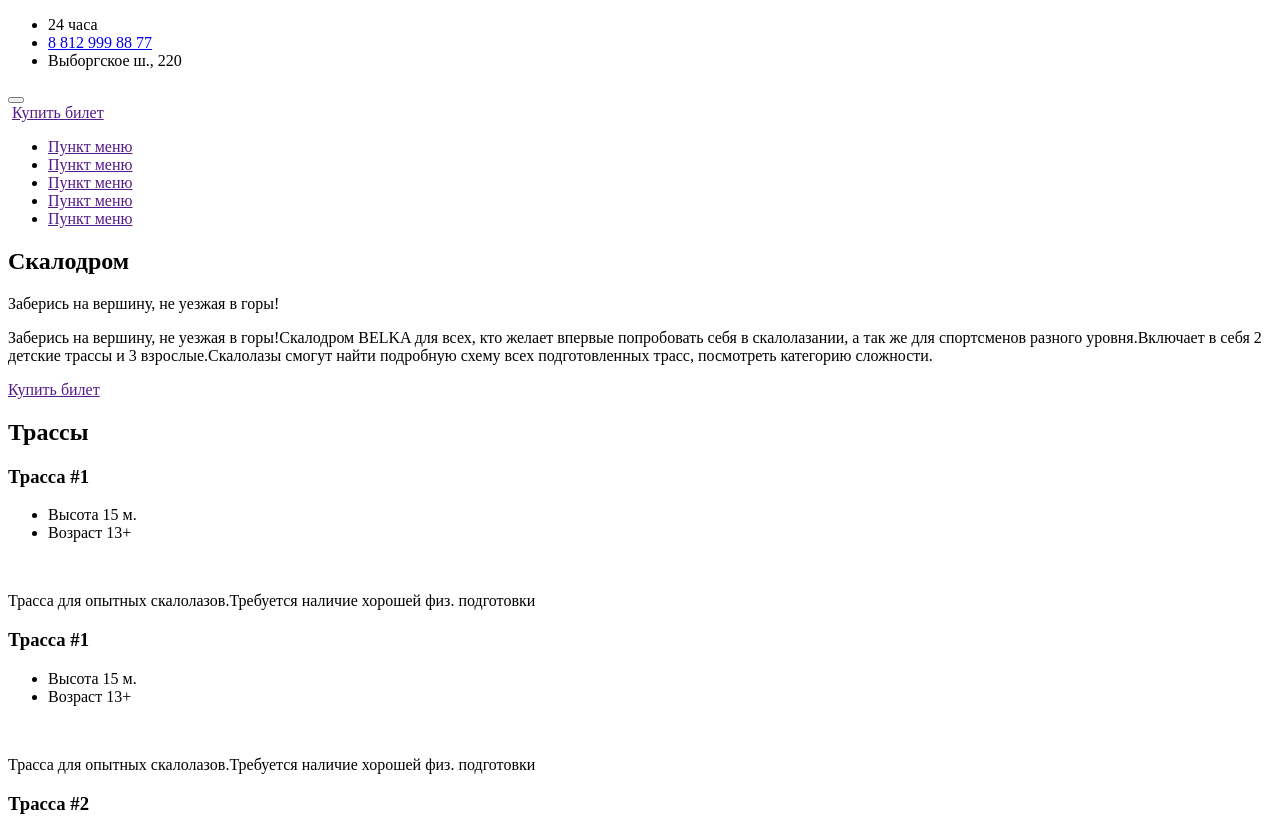
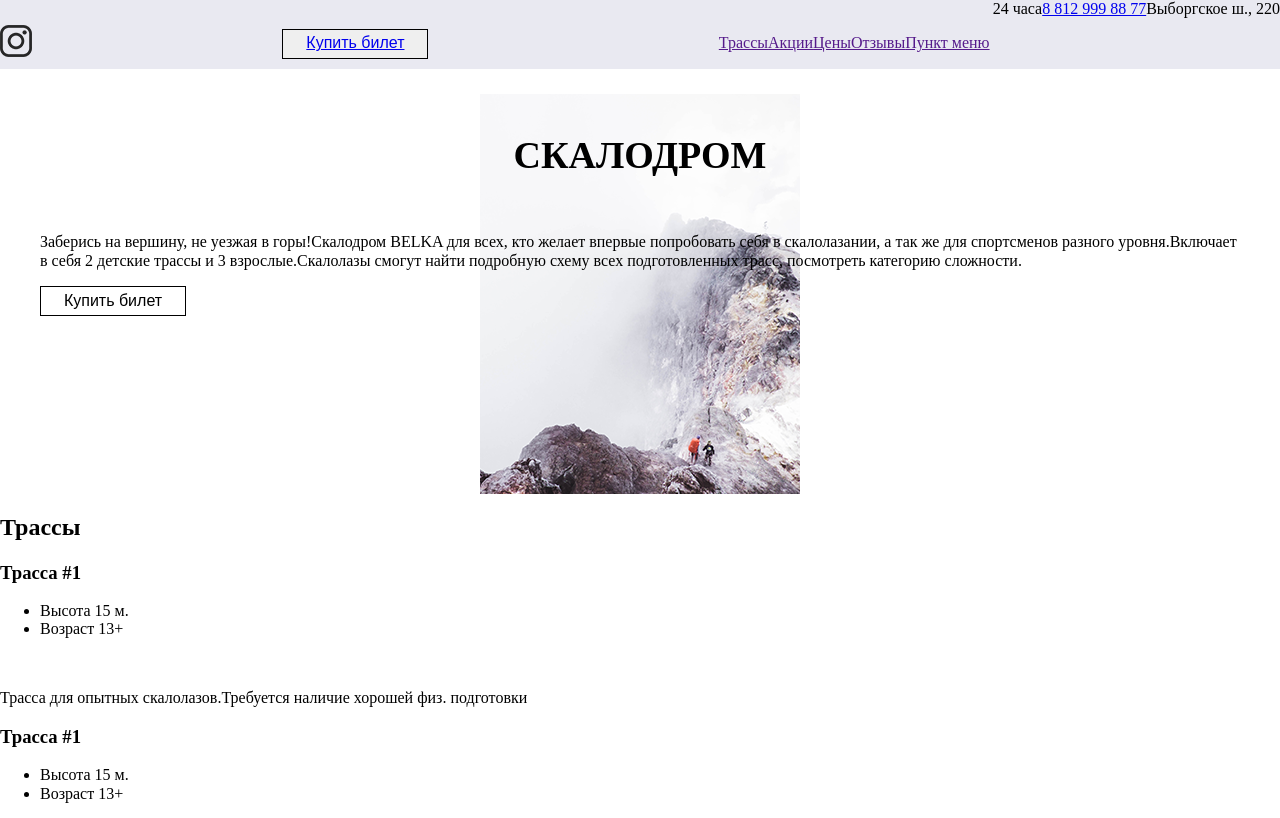
Before and after one commit to filinova/belka, a plain HTML site: page index.html in a window 1280 px wide. Shown: the top 818 px of the page. Drawn offline with Linux system fonts and the light colour scheme.

Commit message:
Промо на мобильном 320

```diff
--- /dev/null
+++ b/css/style.css
@@ -0,0 +1,190 @@
+@font-face {
+  font-family:"OpenSans";
+  src: url(../fonts/OpenSans-Regular.ttf);
+  font-weight: 400;
+  font-style: normal;
+}
+@font-face {
+  font-family: "OpenSans";
+  src: url(../fonts/OpenSans-Bold.ttf);
+  font-weight: 700;
+  font-style: normal;
+}
+
+.container {
+  width: 294px;
+  margin: 0 auto;
+}
+
+@media (min-width: 768px) {
+  .container {
+    width: 768px;
+    margin: 0 auto;
+  }
+}
+
+@media (min-width: 1200px) {
+  .container {
+    width: 1200px;
+    margin: 0 auto;
+  }
+}
+
+.btn {
+  width: 146px;
+  height: 30px;
+  border: 1px solid #000;
+  box-sizing: border-box;
+}
+.page-header {
+  background-color: #e9e9f1;
+  position: relative;
+}
+
+.page-header__contacts-list {
+  margin: 0;
+  padding-left: 0;
+  list-style-type: none;
+}
+
+@media (min-width: 768px) {
+    .page-header__contacts-list {
+    display: flex;
+    justify-content: flex-end;
+  }
+}
+
+.page-header__contacts-item--clock {
+  display: none;
+}
+
+@media (min-width: 768px) {
+    .page-header__contacts-item--clock {
+    display: block;
+  }
+}
+
+.page-header__contacts-item--address {
+  display: none;
+}
+
+@media (min-width: 768px) {
+  .page-header__contacts-item--address {
+    display: block;
+  }
+}
+
+.logo {
+  display: none;
+}
+
+@media (min-width: 768px) {
+  .logo {
+  display: block;
+  }
+}
+
+.page-header__buy {
+  display: none;
+}
+
+@media (min-width: 1200px) {
+  .page-header__buy {
+    display: block;
+  }
+}
+
+.page-header__toggle {
+  position: absolute;
+  top: 0;
+  right: 0;
+}
+
+@media (min-width: 768px) {
+  .page-header__toggle {
+    display: none;
+  }
+}
+
+.main-nav__list {
+  display: flex;
+  flex-direction: column;
+  list-style-type: none;
+}
+
+@media (min-width: 768px) {
+  .main-nav__list {
+    flex-direction: row;
+  }
+}
+
+.main-nav__item {
+
+}
+
+
+.page-header__menu-socials {
+  display: flex;
+}
+
+.page-header__menu-social-list {
+  display: flex;
+}
+
+
+
+@media (min-width: 768px) {
+  .page-header__main {
+    display: flex;
+    justify-content: space-between;
+    align-items: center;
+  }
+}
+
+/*promo*/
+
+.promo {
+  height: 400px;
+  background-image: url(../img/bg_promo.png);
+  background-repeat: no-repeat;
+  background-position: center;
+}
+
+.promo__title {
+  font-size: 38px;
+  text-transform: uppercase;
+  text-align: center;
+  padding-bottom: 30px;
+  padding-top: 40px;
+}
+
+.promo__descr--view-xs {
+  display: inline-block;
+  margin-top: 30px;
+  font-family: 'OpenSans';
+  font-weight: normal;
+  font-size: 18px;
+  width: 210px;
+  line-height: 35px;
+}
+.promo__descr--view-md {
+  display: none;
+}
+
+@media (min-width: 768px) {
+  .promo__descr--view-xs {
+    display: none;
+  }
+  .promo__descr--view-md {
+    display: block;
+  }
+}
+
+.promo_buy--btn {
+  background-color: transparent;
+}
+
+.promo_buy--btn a {
+  text-decoration: none;
+  color: #000;
+}
--- a/index.html
+++ b/index.html
@@ -3,6 +3,8 @@
 <head>
   <meta charset="UTF-8">
   <title>Скалодром</title>
+  <link rel="stylesheet" href="css/normalize.css">
+  <link rel="stylesheet" href="css/style.css">
   <meta name="viewport" content="width=device-width, initial-scale=1">
 </head>
 <body>
@@ -18,45 +20,67 @@
       <li class="page-header__contacts-item page-header__contacts-item--address">Выборгское ш., 220</li>
     </ul>
   </div>
-  <button class="page-header__toggler">
-    <span class="icon-kebab"></span>
+  <button class="page-header__toggle">
+    <span class="icon-fall-out">Кнопка</span>
   </button>
   <div class="page-header__main">
-    <a href="#" class="logo"><img src="" alt=""></a>
-    <a href="" class="page-header__buy btn">Купить билет</a>
+    <a href="#" class="logo"><img src="img/insta-logo.png" alt=""></a>
+    <button class="btn page-header__buy">
+      <a href="#" >Купить билет</a>
+    </button>
     <nav class="main-nav">
       <ul class="main-nav__list">
         <li class="main-nav__item">
-          <a href="" class="main-nav__link">Пункт меню</a>
+          <a href="" class="main-nav__link">Трассы</a>
         </li>
         <li class="main-nav__item">
-          <a href="" class="main-nav__link">Пункт меню</a>
+          <a href="" class="main-nav__link">Акции</a>
         </li>
         <li class="main-nav__item">
-          <a href="" class="main-nav__link">Пункт меню</a>
+          <a href="" class="main-nav__link">Цены</a>
         </li>
         <li class="main-nav__item">
-          <a href="" class="main-nav__link">Пункт меню</a>
+          <a href="" class="main-nav__link">Отзывы</a>
         </li>
         <li class="main-nav__item">
           <a href="" class="main-nav__link">Пункт меню</a>
         </li>
       </ul>
     </nav>
+
+          <div class="page-header__menu-socials">
+            <ul class="page-header__menu-social-list">
+              <li class="page-header__menu-socials">
+                <a class="page-header__menu-socials--tw" href="#"></a>
+              </li>
+              <li class="page-header__menu-socials">
+                <a class="page-header__menu-socials--vk" href="#"></a>
+              </li>
+              <li class="page-header__menu-socials">
+                <a class="page-header__menu-socials--insta" href="#"></a>
+              </li>
+            </ul>
+          </div>
+
+
   </div>
 </header>
 
 <main>
   <section class="promo">
-    <h1 class="promo">Скалодром</h1>
-    <div class="promo__descr promo__descr--view-xs">
-      <p>Заберись на вершину, не уезжая в горы!</p>
-    </div>
-    <div class="promo__descr">
-      <p>Заберись на вершину, не уезжая в горы!Скалодром BELKA для всех, кто желает впервые попробовать себя в скалолазании, а так же для спортсменов разного уровня.Bключает в себя 2 детские трассы и 3 взрослые.Cкалолазы смогут найти подробную схему всех подготовленных трасс, посмотреть категорию сложности.</p>
-    </div>
-    <div class="promo_buy">
-      <a href="" class="btn">Купить билет</a>
+    <div class="container">
+      <h1 class="promo__title">Скалодром</h1>
+      <div class="promo__descr">
+        <p class="promo__descr--view-xs">Заберись на вершину, не уезжая в горы!</p>
+      </div>
+      <div class="promo__descr">
+        <p class="promo__descr--view-md">Заберись на вершину, не уезжая в горы!Скалодром BELKA для всех, кто желает впервые попробовать себя в скалолазании, а так же для спортсменов разного уровня.Bключает в себя 2 детские трассы и 3 взрослые.Cкалолазы смогут найти подробную схему всех подготовленных трасс, посмотреть категорию сложности.</p>
+      </div>
+      <div class="promo_buy">
+        <button class="btn promo_buy--btn">
+          <a href="">Купить билет</a>
+        </button>
+      </div>
     </div>
   </section>
 
@@ -295,6 +319,7 @@
       </div>
     </div>
   </section>
+  </main>
 
   <footer class="page-footer">
     <div class="page-footer__inner">
```
Also changed, not shown: _design/320.jpg (added), fonts/OpenSans-Bold.ttf (added), fonts/OpenSans-BoldItalic.ttf (added), fonts/OpenSans-ExtraBold.ttf (added), fonts/OpenSans-ExtraBoldItalic.ttf (added), fonts/OpenSans-Italic.ttf (added), fonts/OpenSans-Light.ttf (added), fonts/OpenSans-LightItalic.ttf (added), fonts/OpenSans-Regular.ttf (added), fonts/OpenSans-SemiBold.ttf (added), fonts/OpenSans-SemiBoldItalic.ttf (added), img/bg320.png (added), img/bg_promo.png (added), img/insta-logo.png (added), 3 other files.
